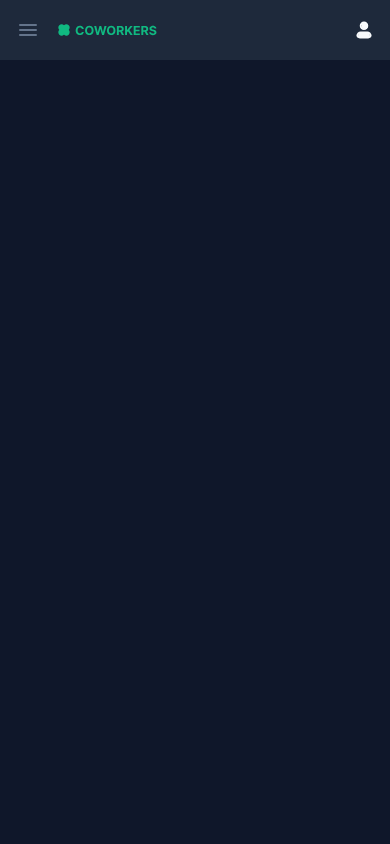
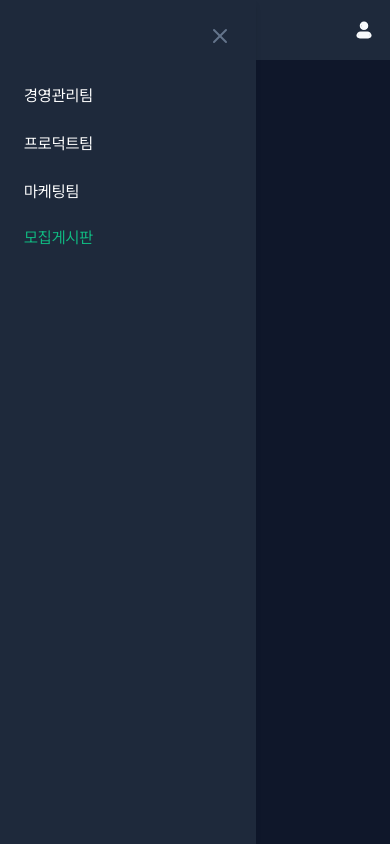
Before and after one commit to FE14-Part4-Team2/coworkers, a Next.js app: page /boards in a window 390 px wide. Both pictures are taken after a click on the button 28 px from the left and 30 px from the top of the page. Built offline with nearby package versions, Linux system fonts and the light colour scheme.

Commit message:
feat: 사이드바 구현

```diff
--- a/src/layouts/Header.tsx
+++ b/src/layouts/Header.tsx
@@ -2,8 +2,8 @@
 import Image from "next/image";
 import { usePathname } from "next/navigation";
 import Link from "next/link";
-import { useState } from "react";
-import { mock } from "node:test";
+import { useCallback, useState } from "react";
+import Sidebar from "./Sidebar";
 
 const mockUser = {
   name: "안해나",
@@ -15,18 +15,29 @@ export default function Header() {
 
   const isLanding = pathname === "/";
   const isAuthPage = ["/login", "/sign-up"].includes(pathname);
+
+  const [isSidebarOpen, setIsSidebarOpen] = useState(false);
   const [currentTeam, setCurrentTeam] = useState<string | null>(
     mockUser.teams[0] || null,
   );
 
+  const handleMenuClick = useCallback(() => {
+    setIsSidebarOpen(true);
+  }, []);
+
+  const handleCloseSidebar = useCallback(() => {
+    setIsSidebarOpen(false);
+  }, []);
+
   return (
+    <>
       <header
         className="flex items-center w-full h-[60px] bg-bg-secondary max-w-full
                    px-[16px] py-[20px] md:px-[24px] md:py-[14px] lg:px-[360px] lg:py-[14px]"
       >
         <div className="flex items-center">
           {!isLanding && !isAuthPage && mockUser.teams.length > 0 && (
-          <button className="block md:hidden mr-4">
+            <button onClick={handleMenuClick} className="block md:hidden mr-4">
               <Image
                 src="/icons/icon-gnb_menu.svg"
                 alt="메뉴"
@@ -113,5 +124,14 @@ export default function Header() {
           </div>
         )}
       </header>
+
+      {isSidebarOpen && (
+        <Sidebar
+          user={mockUser}
+          currentTeam={currentTeam}
+          onClose={handleCloseSidebar}
+        />
+      )}
+    </>
   );
 }
--- /dev/null
+++ b/src/layouts/Sidebar.tsx
@@ -0,0 +1,38 @@
+import Link from "next/link";
+import Image from "next/image";
+
+interface SidebarProps {
+  user: {
+    name: string;
+    teams: string[];
+  };
+  currentTeam: string | null;
+  onClose: () => void;
+}
+
+export default function Sidebar({ user, onClose }: SidebarProps) {
+  return (
+    <aside className="fixed top-0 left-0 z-50 w-64 h-full bg-bg-secondary shadow-md p-6">
+      <div className="flex justify-end mb-9">
+        <button onClick={onClose}>
+          <Image
+            src="/icons/icon-close.svg"
+            width={24}
+            height={24}
+            alt="닫기"
+          />
+        </button>
+      </div>
+
+      <div className="flex flex-col gap-6">
+        {user.teams.map((team) => (
+          <div key={team}>{team}</div>
+        ))}
+
+        <Link href="/boards" className={"text-lg text-interaction-focus"}>
+          모집게시판
+        </Link>
+      </div>
+    </aside>
+  );
+}
```
Lines whose indentation alone changed are shown as unchanged.
